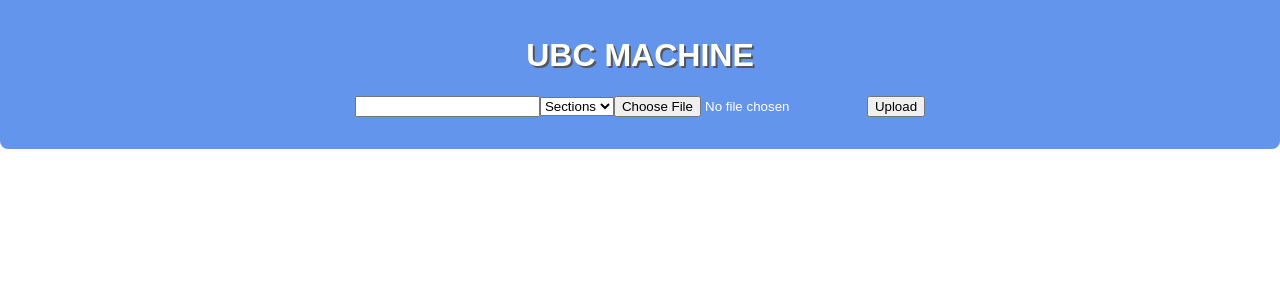
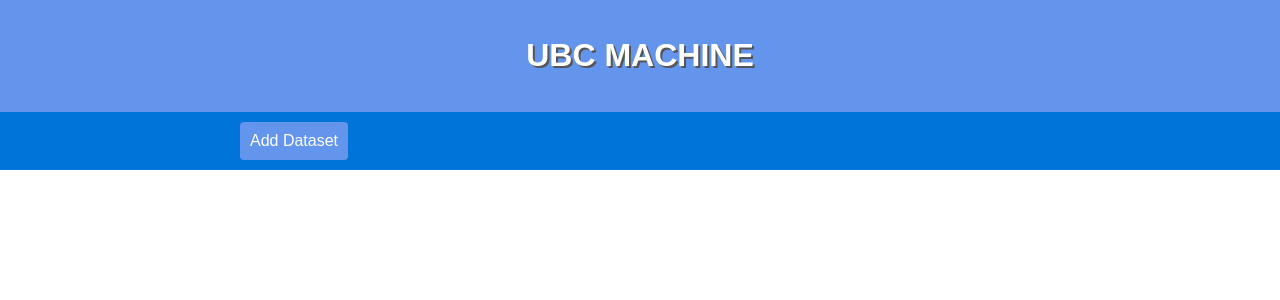
Before and after one commit to Rehnoor/UBCMachine, a React (Create React App) app in the folder frontend/ubc_machine/: page / in a window 1280 px wide. Shown: the top 300 px of the page. Built offline with nearby package versions, Linux system fonts and the light colour scheme.

Commit message:
add dataset component, not done

```diff
--- a/frontend/ubc_machine/public/index.html
+++ b/frontend/ubc_machine/public/index.html
@@ -24,7 +24,7 @@
       work correctly both with client-side routing and a non-root public URL.
       Learn how to configure a non-root public URL by running `npm run build`.
     -->
-    <title>React App</title>
+    <title>UBC Machine</title>
   </head>
   <body>
     <noscript>You need to enable JavaScript to run this app.</noscript>
--- a/frontend/ubc_machine/src/App.css
+++ b/frontend/ubc_machine/src/App.css
@@ -8,31 +8,53 @@
 	background-color: cornflowerblue;
 	color: white;
 	padding: 1rem;
-	border-bottom-right-radius: 0.5rem;
-	border-bottom-left-radius: 0.5rem;
 	text-shadow: 2px 2px #555;
 }
 
-.AddDatasetButton{
-	background-color: #4CAF50;
-	border: none;
-	color: white;
-	padding: 12px 24px;
-	text-align: center;
-	text-decoration: none;
+.dropdown {
+	position: relative;
 	display: inline-block;
-	font-size: 16px;
-	border-radius: 5px;
-	transition-duration: 0.4s;
-	cursor: pointer;
-	box-shadow: 0px 8px 16px rgba(0, 0, 0, 0.3);
-	position: absolute;
-	top: 24%;
-	left: 50%;
-	transform: translate(-50%, -50%);
 }
 
-.AddDatasetButton:hover {
-	background-color: #3e8e41;
-	box-shadow: 0px 12px 20px rgba(0, 0, 0, 0.5);
+.dropdown-content {
+	max-height: 0;
+	overflow: hidden;
+	transition: max-height 0.5s ease-out;
 }
+
+.dropdown-content.open {
+	max-height: 200px; /* Set to a high value to allow for dynamic content */
+}
+
+.dropdown-arrow {
+	transform: rotate(0);
+	transition: transform 0.3s ease-out;
+}
+
+.dropdown-content.open ~ .dropdown-arrow {
+	transform: rotate(180deg);
+}
+
+.dropdown-toggle {
+	background-color: cornflowerblue;
+	color: #fff;
+	font-size: 16px;
+	border: none;
+	border-radius: 4px;
+	cursor: pointer;
+	margin-right: 10px;
+	padding: 10px;
+}
+
+.dropdown-toggle:hover {
+	background-color: #003366;
+}
+
+
+.button-band {
+	display: flex;
+	justify-content: center;
+	align-items: center;
+	background-color: #0074d9;
+	padding: 10px;
+}
--- a/frontend/ubc_machine/src/App.tsx
+++ b/frontend/ubc_machine/src/App.tsx
@@ -2,24 +2,36 @@ import React, {useState} from 'react';
 import './App.css';
 import DatasetUploader from "./Components/DatasetUploader";
 
+function AddDatasetDropdown() {
+
+	const [showingAddDataset, setShowingAddDataset] = useState(false)
+	const handleAddDatasetToggle = () => {
+		setShowingAddDataset(!showingAddDataset)
+	}
+
+	return (
+		<div className="dropdown">
+			<button className="dropdown-toggle" onClick={handleAddDatasetToggle}>
+				Add Dataset
+				<span className="dropdown-arrow"></span>
+			</button>
+			<div className={`dropdown-content ${showingAddDataset ? "open" : "closed"}`}>
+				<DatasetUploader />
+			</div>
+		</div>
+	);
+}
+
 
 function App() {
-
-	// const [responseData, setResponseData] = useState("")
-	// const handleButtonClick = () => {
-	// 	fetch('http://localhost:4321/echo/nice')
-	// 		.then(response => response.json())
-	// 		.then(data => setResponseData(JSON.stringify(data)))
-	// 		.catch(error => console.error(error));
-	// };
 
 	return (
 		<div>
 			<div className="PageTitle">
 				<h1>UBC MACHINE</h1>
-				<div>
-					<DatasetUploader />
-				</div>
+			</div>
+			<div className="button-band">
+				<AddDatasetDropdown />
 			</div>
 
 		</div>
--- /dev/null
+++ b/frontend/ubc_machine/src/Components/DatasetUploader.css
@@ -0,0 +1,73 @@
+.upload-container {
+	display: flex;
+	flex-direction: row;
+	align-items: center;
+	justify-content: center;
+	max-width: 800px;
+	gap: 10px;
+	margin: 20px auto 0;
+}
+
+
+.upload-container button.upload-button,
+.upload-container label.choose-file-button {
+	padding-left: 10px;
+	padding-right: 10px;
+	font-size: 16px;
+	background-color: cornflowerblue;
+	color: #fff;
+	border: none;
+	border-radius: 4px;
+	cursor: pointer;
+	height: 40px;
+	display: inline-flex;
+	align-items: center;
+	text-align: center;
+	justify-content: center;
+	width: auto;
+	max-width: 200px;
+}
+
+.upload-container input[type="file"] {
+	display: none;
+}
+
+/* Style the button on hover */
+.upload-container button.upload-button:hover,
+.upload-container label.choose-file-button:hover {
+	background-color: #003366;
+}
+
+/* Style the input fields */
+.upload-container input[type="text"],
+.upload-container select,
+.upload-container input[type="file"] {
+	padding: 10px;
+	font-size: 16px;
+	border: none;
+	border-radius: 4px;
+	background-color: #fff;
+	color: #333;
+	outline: none;
+	box-shadow: 0 0 5px rgba(0, 0, 0, 0.1);
+	width: 200px;
+}
+
+.upload-container h3 {
+	font-family: 'Montserrat', sans-serif;
+	text-align: center;
+	color: white;
+
+}
+
+/* Style the response text */
+.upload-container pre {
+	padding: 10px;
+	font-size: 16px;
+	border: 1px solid #ccc;
+	border-radius: 4px;
+	background-color: #fff;
+	white-space: pre-wrap;
+	word-wrap: break-word;
+	width: 100%;
+}
--- a/frontend/ubc_machine/src/Components/DatasetUploader.tsx
+++ b/frontend/ubc_machine/src/Components/DatasetUploader.tsx
@@ -1,13 +1,16 @@
 import React, { useState, ChangeEvent } from 'react';
+import './DatasetUploader.css';
 
 const DatasetUploader = () => {
 	const [file, setFile] = useState<File | null>(null);
+	const [fileName, setFileName] = useState('Select a File')
 	const [id, setId] = useState('');
 	const [type, setType] = useState<'sections' | 'rooms'>('sections');
 	const [responseData, setResponseData] = useState("")
 
 	const handleFileChange = (event: ChangeEvent<HTMLInputElement>) => {
 		const selectedFile = event.target.files ? event.target.files[0] : null;
+		setFileName(selectedFile ? selectedFile.name : "Select a File")
 		setFile(selectedFile);
 	};
 
@@ -25,8 +28,15 @@ const DatasetUploader = () => {
 		if (!file) {
 			// handle error - no file selected
 			// just do nothing or possibly give error message
+			setResponseData("No File Selected")
 			return;
 		}
+		if (!id) {
+			setResponseData("Please enter a dataset ID")
+			return;
+		}
+		setResponseData("loading...")
+		setId("")
 
 		const url = `http://localhost:4321/dataset/${id}/${type}`;
 		const options = {
@@ -41,21 +51,29 @@ const DatasetUploader = () => {
 			.then(response => response.json())
 			.then(data => setResponseData(JSON.stringify(data)))
 			.catch(error => {
-				// Handle error as needed
 				console.log(error)
 			});
 	};
 
 	return (
 		<>
+			<div className="upload-container">
+				<h3>ID:</h3>
 				<input type="text" value={id} onChange={handleIdChange} />
+				<h3>TYPE:</h3>
 				<select value={type} onChange={handleTypeChange}>
 					<option value="sections">Sections</option>
 					<option value="rooms">Rooms</option>
 				</select>
-			<input type="file" onChange={handleFileChange} />
-			<button onClick={handleFileUpload}>Upload</button>
+				<label htmlFor="file-upload" className="upload-button choose-file-button">Choose File</label>
+				<input id="file-upload" type="file" onChange={handleFileChange} />
+				<pre>{fileName}</pre>
+				<button className="upload-button" onClick={handleFileUpload}>Upload</button>
+			</div>
+			<div>
 				<pre>{responseData}</pre>
+			</div>
+
 		</>
 	);
 };
```
Lines whose indentation alone changed are shown as unchanged.
